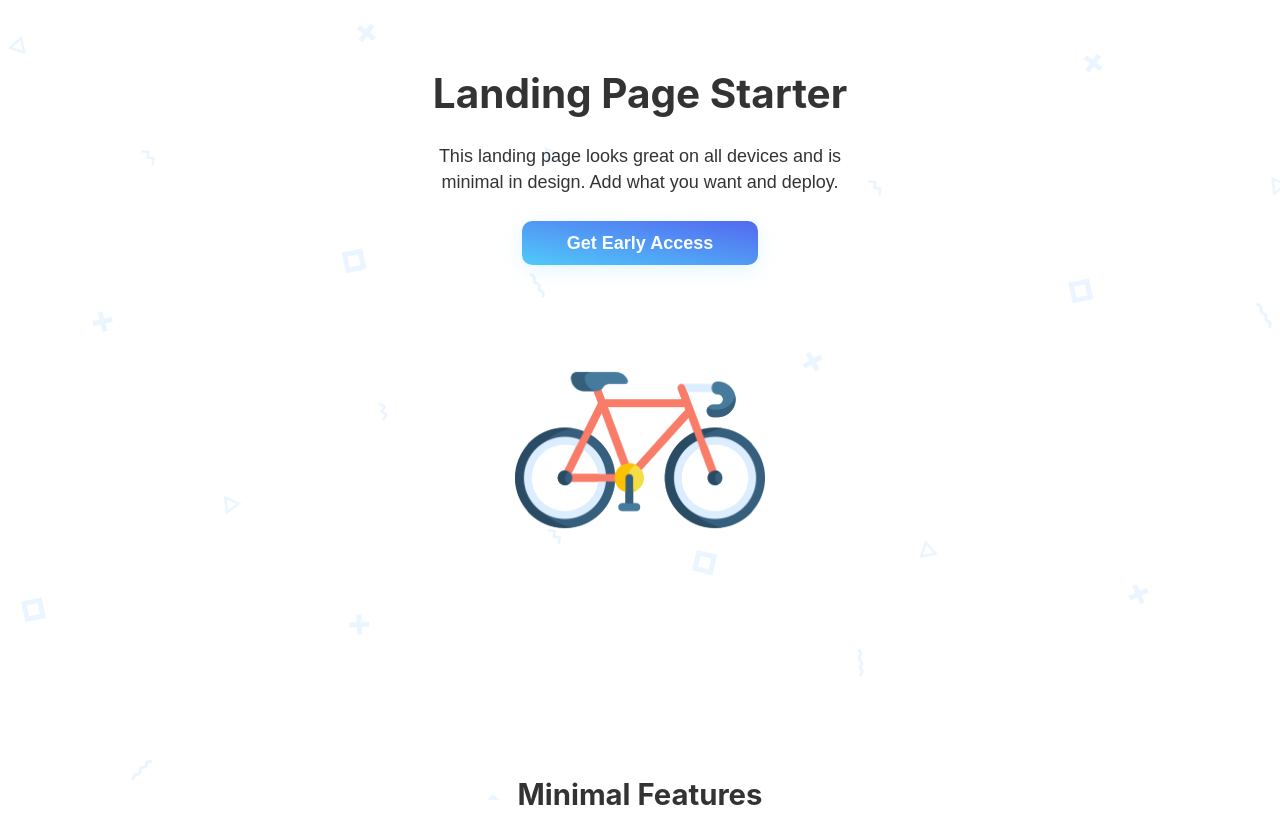
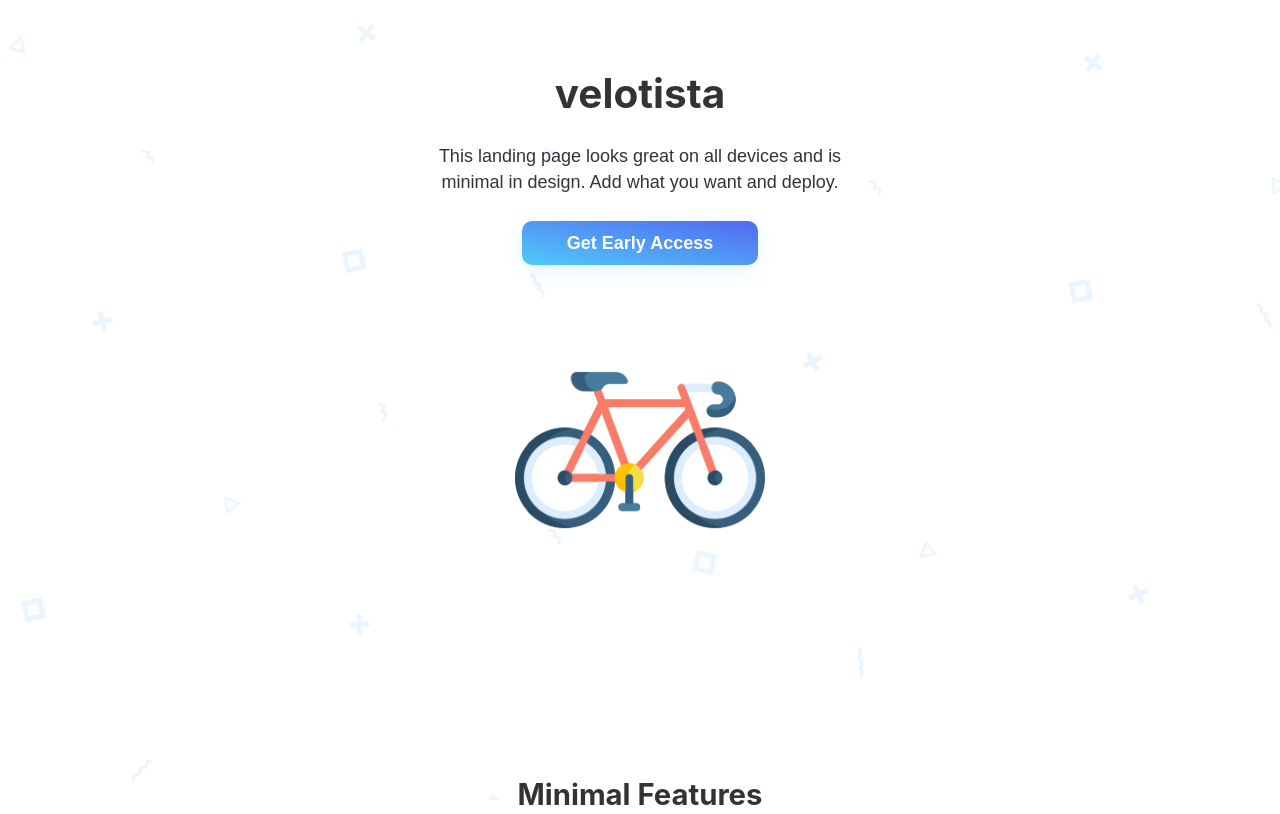
Before and after one commit to stackbit-projects/velotista-d23e2, a Gatsby site: page / in a window 1280 px wide. Shown: the top 814 px of the page. Built offline with nearby package versions, Linux system fonts and the light colour scheme; Gatsby itself is replaced by a stand-in of ours.

Commit message:
hero.js: updated Header

```diff
--- a/src/components/hero.js
+++ b/src/components/hero.js
@@ -26,7 +26,7 @@ const Header = ({ siteTitle }) => (
         opacity: 0.5,
       }}
     />
-    <h1 style={{ textAlign: "center" }}>Landing Page Starter</h1>
+    <h1 style={{ textAlign: "center" }}>velotista</h1>
     <p style={{ textAlign: "center", maxWidth: 440 }}>
       This landing page looks great on all devices and is minimal in design. Add
       what you want and deploy.
```
